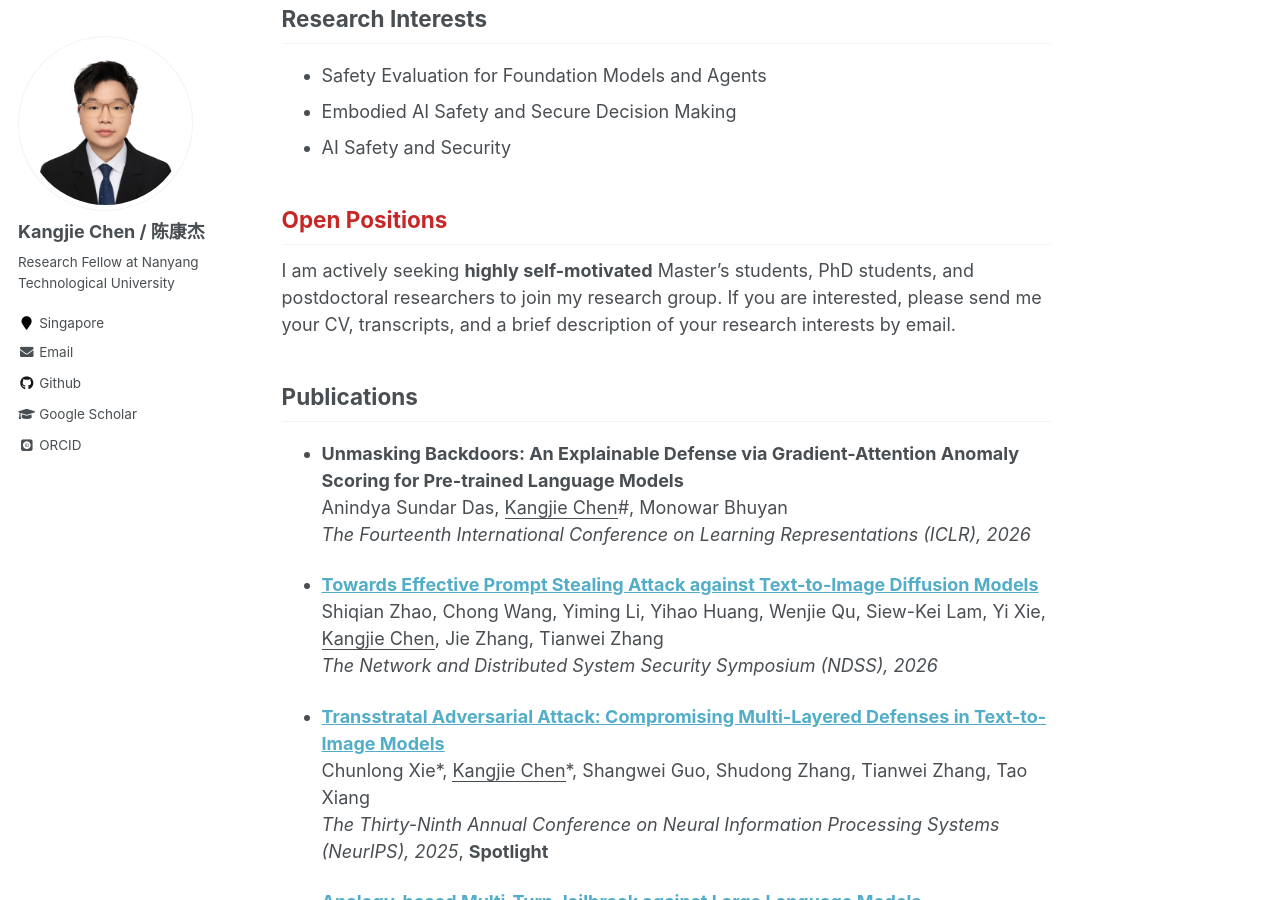
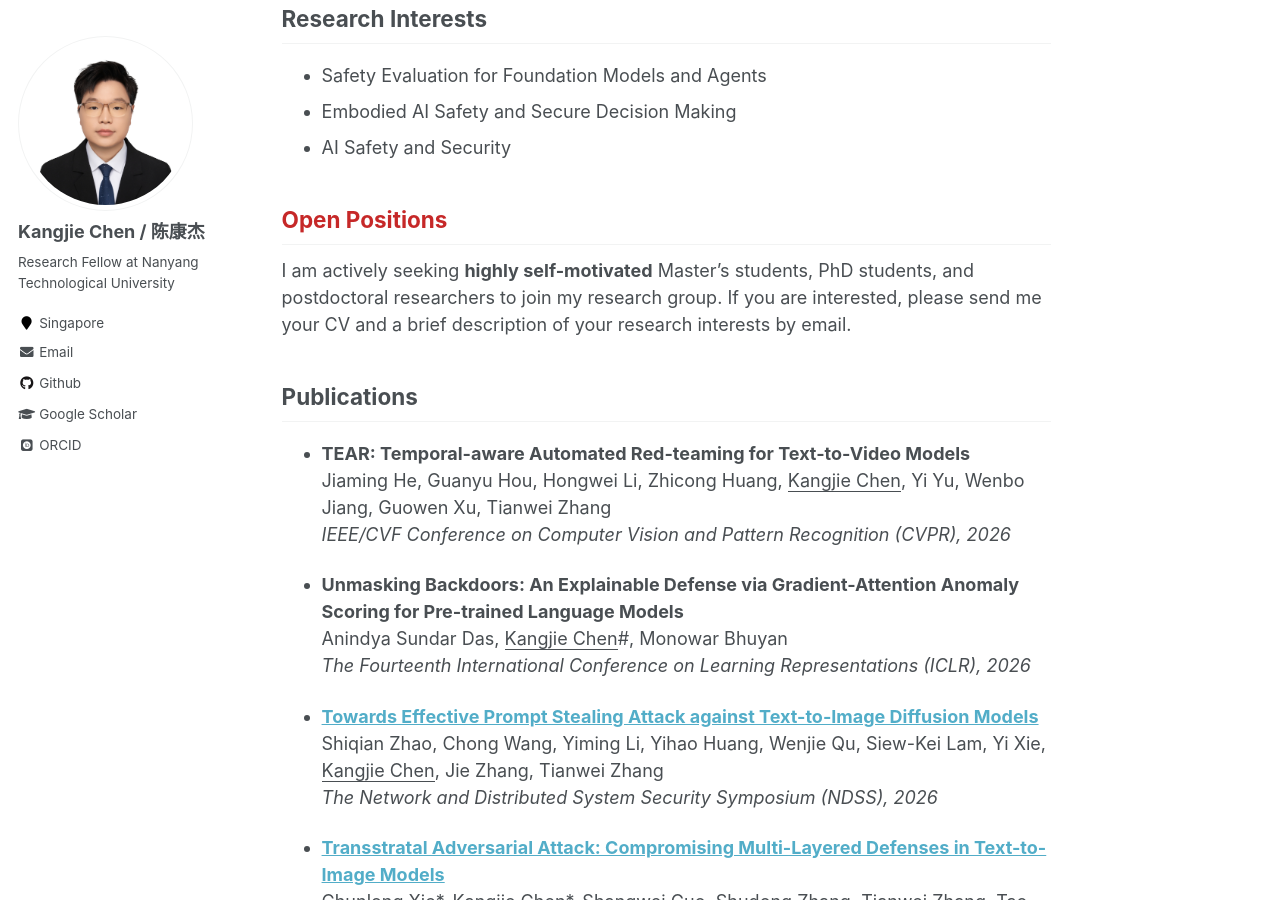
Before and after one commit to kangjie-chen/kangjie-chen.github.io, a Jekyll site: the page built from _pages/about.md, in a window 1280 px wide and 900 px high, scrolled down 421 px. Built offline with Jekyll 4.4.1, drawn with Linux system fonts in a browser that asks for light colours; some web fonts are replaced.

Commit message:
Update about.md

```diff
--- a/_pages/about.md
+++ b/_pages/about.md
@@ -22,10 +22,16 @@ I am currently a Research Fellow at [Digital Trust Centre](https://www.ntu.edu.s
 
 
 <h2 style="color:#c62828;">Open Positions</h2>
-I am actively seeking **highly self-motivated** Master’s students, PhD students, and postdoctoral researchers to join my research group. If you are interested, please send me your CV, transcripts, and a brief description of your research interests by email.
+I am actively seeking **highly self-motivated** Master’s students, PhD students, and postdoctoral researchers to join my research group. If you are interested, please send me your CV and a brief description of your research interests by email.
 
 
 ## Publications
+
+- **TEAR: Temporal-aware Automated Red-teaming for Text-to-Video Models**
+  <br/>
+  Jiaming He, Guanyu Hou, Hongwei Li, Zhicong Huang, <u>Kangjie Chen</u>, Yi Yu, Wenbo Jiang, Guowen Xu, Tianwei Zhang
+  <br/>
+  *IEEE/CVF Conference on Computer Vision and Pattern Recognition (CVPR), 2026*
 
 - **Unmasking Backdoors: An Explainable Defense via Gradient-Attention Anomaly Scoring for Pre-trained Language Models**
   <br/>
```
